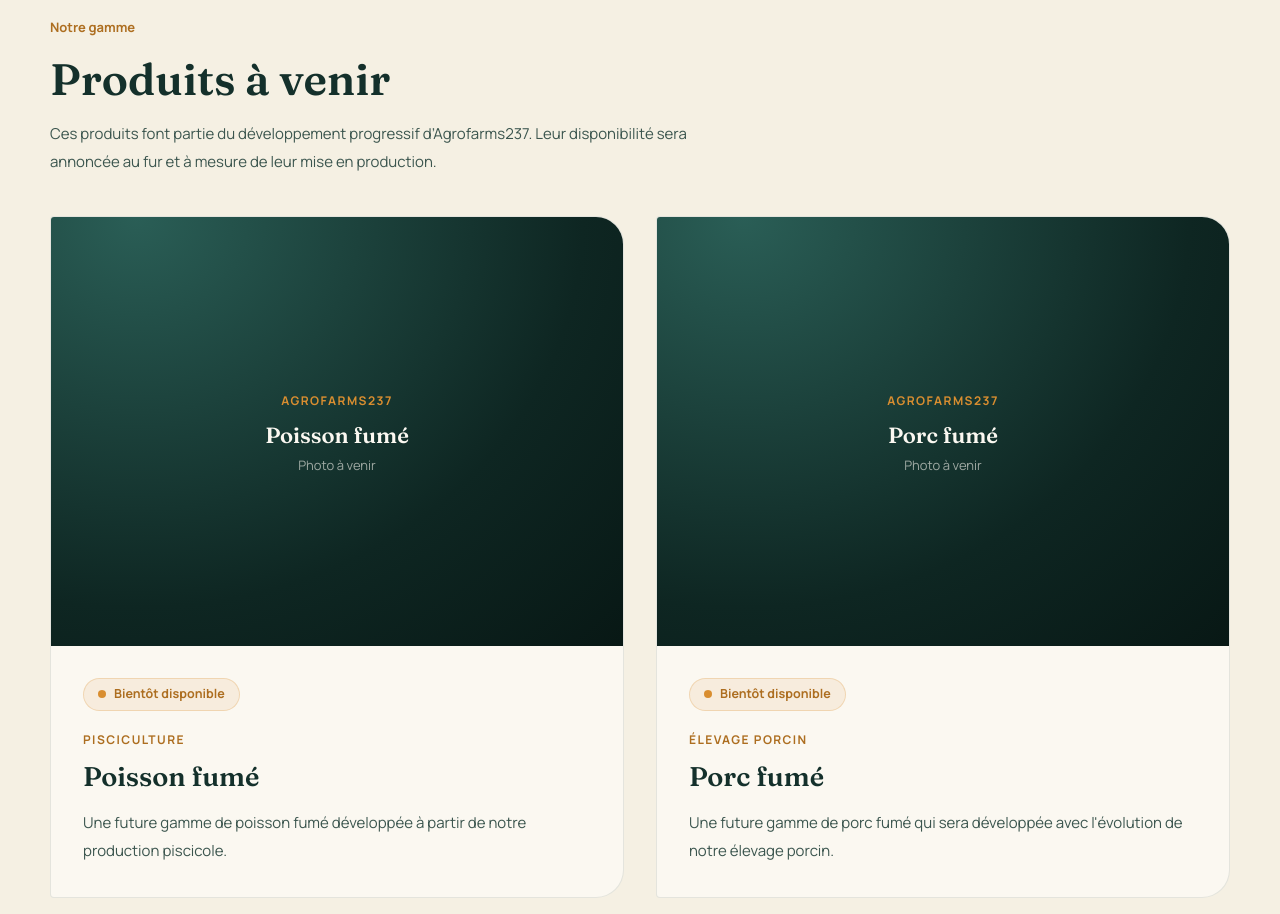
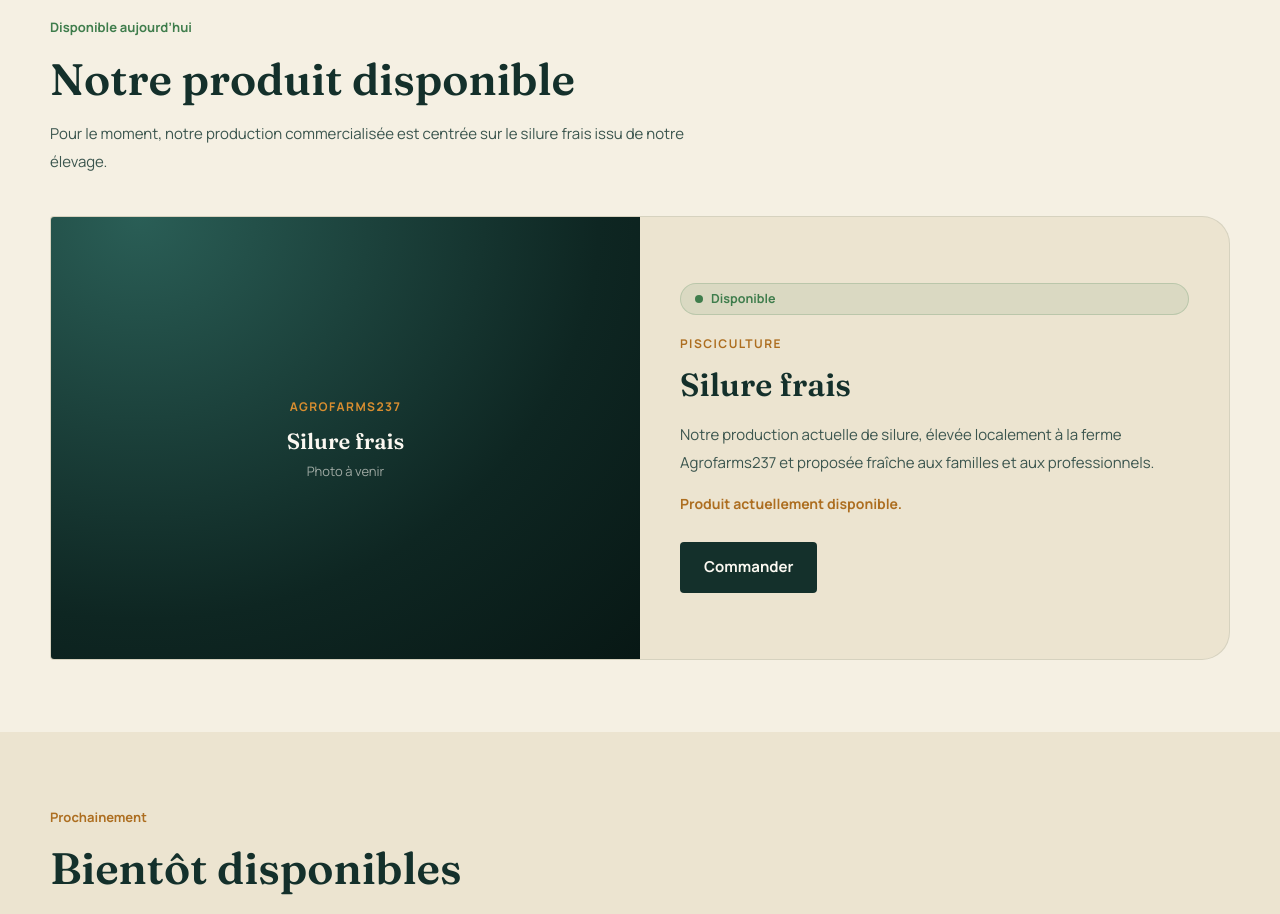
Before and after one commit to onguenejeanboscojo-ctrl/agrofarms237, a Next.js app: page /produits in a window 1280 px wide. Shown: the part 580-1494 px from the top of the page. Built offline with nearby package versions, Linux system fonts and the light colour scheme; no server answers.

Commit message:
Refactor product listings and status display
Updated product statuses and descriptions, added upcoming products section, and improved status badge rendering.

```diff
--- a/app/produits/page.tsx
+++ b/app/produits/page.tsx
@@ -1,3 +1,4 @@
+import Link from "next/link";
 import { supabaseAdmin } from "@/lib/supabaseAdmin";
 import ProductCarousel from "@/components/ProductCarousel";
 
@@ -28,20 +29,38 @@ async function getMedia() {
 }
 
 /*
- * Produits Agrofarms237
+ * ============================================================
+ * PRODUITS AGROFARMS237
+ * ============================================================
  *
- * Pour le moment, aucun de ces produits n'est commercialisé.
- * Le seul produit actuellement disponible est le silure frais,
- * présenté dans la page « Notre élevage ».
+ * Le silure frais est actuellement disponible.
  *
- * Les statuts sont indépendants des photos.
+ * Tous les autres produits sont en développement et restent
+ * volontairement affichés comme "Bientôt disponible".
+ *
+ * IMPORTANT :
+ * Le statut d'un produit est indépendant des photos.
+ * Ajouter une photo depuis l'administration ne rend donc pas
+ * automatiquement un produit disponible.
  */
 
 const PRODUCTS = [
   {
+    category: "elevage_silure",
+    title: "Silure frais",
+    eyebrow: "Pisciculture",
+    status: "disponible",
+    statusLabel: "Disponible",
+    description:
+      "Notre production actuelle de silure, élevée localement à la ferme Agrofarms237 et proposée fraîche aux familles et aux professionnels.",
+    note: "Produit actuellement disponible.",
+  },
+  {
     category: "produit_poisson_fume",
     title: "Poisson fumé",
     eyebrow: "Pisciculture",
+    status: "avenir",
+    statusLabel: "Bientôt disponible",
     description:
       "Une future gamme de poisson fumé développée à partir de notre production piscicole.",
   },
@@ -49,6 +68,8 @@ const PRODUCTS = [
     category: "produit_porc_fume",
     title: "Porc fumé",
     eyebrow: "Élevage porcin",
+    status: "avenir",
+    statusLabel: "Bientôt disponible",
     description:
       "Une future gamme de porc fumé qui sera développée avec l'évolution de notre élevage porcin.",
   },
@@ -56,6 +77,8 @@ const PRODUCTS = [
     category: "produit_poulet_fume",
     title: "Poulet fumé",
     eyebrow: "Aviculture",
+    status: "avenir",
+    statusLabel: "Bientôt disponible",
     description:
       "Une future offre de poulet fumé qui viendra compléter progressivement notre gamme.",
   },
@@ -63,6 +86,8 @@ const PRODUCTS = [
     category: "produit_poulet_frais",
     title: "Poulet frais nettoyé",
     eyebrow: "Aviculture",
+    status: "avenir",
+    statusLabel: "Bientôt disponible",
     description:
       "Poulet frais nettoyé et préparé pour faciliter la commande et la préparation chez nos clients.",
     note: "Vente au kilogramme prévue ultérieurement.",
@@ -71,6 +96,8 @@ const PRODUCTS = [
     category: "produit_porcelet",
     title: "Porcelet",
     eyebrow: "Élevage porcin",
+    status: "avenir",
+    statusLabel: "Bientôt disponible",
     description:
       "Des porcelets seront proposés lorsque notre activité d'élevage porcin sera opérationnelle.",
   },
@@ -78,6 +105,8 @@ const PRODUCTS = [
     category: "produit_poussins",
     title: "Poussins",
     eyebrow: "Aviculture",
+    status: "avenir",
+    statusLabel: "Bientôt disponible",
     description:
       "Une future offre destinée aux éleveurs souhaitant démarrer ou développer leur activité avicole.",
   },
@@ -85,16 +114,37 @@ const PRODUCTS = [
     category: "produit_alevins",
     title: "Alevins",
     eyebrow: "Pisciculture",
+    status: "avenir",
+    statusLabel: "Bientôt disponible",
     description:
       "Des alevins destinés aux éleveurs souhaitant démarrer ou renforcer leur production piscicole.",
   },
 ];
 
-function StatusBadge() {
+function StatusBadge({
+  status,
+  label,
+}: {
+  status: string;
+  label: string;
+}) {
+  const available = status === "disponible";
+
   return (
-    <span className="inline-flex items-center gap-2 rounded-full border border-gold/25 bg-gold/10 px-3.5 py-1.5 text-[12.5px] font-bold text-goldDeep">
-      <span className="h-2 w-2 rounded-full bg-gold" />
-      Bientôt disponible
+    <span
+      className={`inline-flex items-center gap-2 rounded-full border px-3.5 py-1.5 text-[12.5px] font-bold ${
+        available
+          ? "border-ok/20 bg-ok/10 text-ok"
+          : "border-gold/25 bg-gold/10 text-goldDeep"
+      }`}
+    >
+      <span
+        className={`h-2 w-2 rounded-full ${
+          available ? "bg-ok" : "bg-gold"
+        }`}
+      />
+
+      {label}
     </span>
   );
 }
@@ -137,9 +187,20 @@ export default async function ProduitsPage() {
       .filter((item) => item.category === category)
       .map((item) => item.url);
 
+  const availableProducts = PRODUCTS.filter(
+    (product) => product.status === "disponible"
+  );
+
+  const upcomingProducts = PRODUCTS.filter(
+    (product) => product.status === "avenir"
+  );
+
   return (
     <main>
-      {/* HERO */}
+      {/* ===================================================== */}
+      {/* HERO                                                   */}
+      {/* ===================================================== */}
+
       <section className="relative overflow-hidden bg-ink px-5 py-[100px] text-paper">
         <div className="absolute inset-0 bg-[radial-gradient(120%_140%_at_15%_0%,#1D4B44_0%,#0E2622_60%,#081815_100%)]" />
 
@@ -153,23 +214,102 @@ export default async function ProduitsPage() {
           </h1>
 
           <p className="mt-5 max-w-[680px] text-[17px] leading-7 text-paper/75">
-            Notre gamme se développera progressivement au rythme de
-            l’évolution de nos différentes activités agricoles et
-            d’élevage.
+            Découvrez les produits proposés par Agrofarms237 aujourd’hui
+            ainsi que ceux qui viendront progressivement compléter notre
+            gamme.
           </p>
         </div>
       </section>
 
-      {/* PRODUITS */}
+      {/* ===================================================== */}
+      {/* PRODUIT DISPONIBLE                                    */}
+      {/* ===================================================== */}
+
       <section className="px-5 py-[72px]">
         <div className="mx-auto max-w-[1180px]">
           <div className="mb-10">
-            <span className="mb-2 inline-block text-[13px] font-bold text-goldDeep">
-              Notre gamme
+            <span className="mb-2 inline-block text-[13px] font-bold text-ok">
+              Disponible aujourd’hui
             </span>
 
             <h2 className="font-serif text-[clamp(30px,5vw,44px)] font-semibold">
-              Produits à venir
+              Notre produit disponible
+            </h2>
+
+            <p className="mt-2 max-w-[680px] text-[15px] leading-7 text-inkSoft">
+              Pour le moment, notre production commercialisée est centrée
+              sur le silure frais issu de notre élevage.
+            </p>
+          </div>
+
+          <div className="grid gap-8">
+            {availableProducts.map((product) => {
+              const images = getImages(product.category);
+
+              return (
+                <article
+                  key={product.category}
+                  className="grid overflow-hidden rounded-l border border-ink/10 bg-bgAlt md:grid-cols-2"
+                >
+                  <ProductMedia
+                    images={images}
+                    title={product.title}
+                  />
+
+                  <div className="flex flex-col justify-center p-7 md:p-10">
+                    <StatusBadge
+                      status={product.status}
+                      label={product.statusLabel}
+                    />
+
+                    <span className="mt-5 text-[12px] font-bold uppercase tracking-[0.12em] text-goldDeep">
+                      {product.eyebrow}
+                    </span>
+
+                    <h3 className="mt-2 font-serif text-[32px] font-semibold">
+                      {product.title}
+                    </h3>
+
+                    <p className="mt-3 max-w-[55ch] text-[15px] leading-7 text-inkSoft">
+                      {product.description}
+                    </p>
+
+                    {product.note && (
+                      <p className="mt-4 text-[14px] font-bold text-goldDeep">
+                        {product.note}
+                      </p>
+                    )}
+
+                    {/* Bouton uniquement pour le produit disponible */}
+                    <div className="mt-7">
+                      <Link
+                        href="/commander"
+                        className="btn btn-ink"
+                      >
+                        Commander
+                      </Link>
+                    </div>
+                  </div>
+                </article>
+              );
+            })}
+          </div>
+        </div>
+      </section>
+
+      {/* ===================================================== */}
+      {/* PRODUITS À VENIR                                      */}
+      {/* ===================================================== */}
+
+      <section className="bg-bgAlt px-5 py-[72px]">
+        <div className="mx-auto max-w-[1180px]">
+          <div className="mb-10">
+            <span className="mb-2 inline-block text-[13px] font-bold text-goldDeep">
+              Prochainement
+            </span>
+
+            <h2 className="font-serif text-[clamp(30px,5vw,44px)] font-semibold">
+              Bientôt disponibles
             </h2>
 
             <p className="mt-2 max-w-[680px] text-[15px] leading-7 text-inkSoft">
@@ -180,7 +320,7 @@ export default async function ProduitsPage() {
           </div>
 
           <div className="grid gap-8 md:grid-cols-2">
-            {PRODUCTS.map((product) => {
+            {upcomingProducts.map((product) => {
               const images = getImages(product.category);
 
               return (
@@ -194,7 +334,10 @@ export default async function ProduitsPage() {
                   />
 
                   <div className="p-7 md:p-8">
-                    <StatusBadge />
+                    <StatusBadge
+                      status={product.status}
+                      label={product.statusLabel}
+                    />
 
                     <span className="mt-5 block text-[12px] font-bold uppercase tracking-[0.12em] text-goldDeep">
                       {product.eyebrow}
@@ -221,8 +364,11 @@ export default async function ProduitsPage() {
         </div>
       </section>
 
-      {/* SITUATION ACTUELLE */}
-      <section className="bg-bgAlt px-5 py-[72px]">
+      {/* ===================================================== */}
+      {/* SITUATION ACTUELLE                                    */}
+      {/* ===================================================== */}
+
+      <section className="px-5 py-[72px]">
         <div className="mx-auto max-w-[900px] text-center">
           <span className="text-[13px] font-bold text-goldDeep">
             Aujourd’hui
@@ -234,14 +380,17 @@ export default async function ProduitsPage() {
 
           <p className="mx-auto mt-5 max-w-[650px] text-[16px] leading-7 text-inkSoft">
             Agrofarms237 développe progressivement ses activités. Pour le
-            moment, notre élevage de silure constitue notre production
-            principale. Les autres produits présentés ici seront ajoutés
-            au catalogue au fur et à mesure de leur disponibilité.
+            moment, le silure frais constitue notre produit actuellement
+            disponible. Les autres produits seront ajoutés au catalogue
+            au fur et à mesure de leur disponibilité.
           </p>
         </div>
       </section>
 
-      {/* VISION */}
+      {/* ===================================================== */}
+      {/* VISION                                                 */}
+      {/* ===================================================== */}
+
       <section className="bg-ink px-5 py-[72px] text-paper">
         <div className="mx-auto max-w-[850px] text-center">
           <span className="text-[13px] font-bold text-gold">
```
